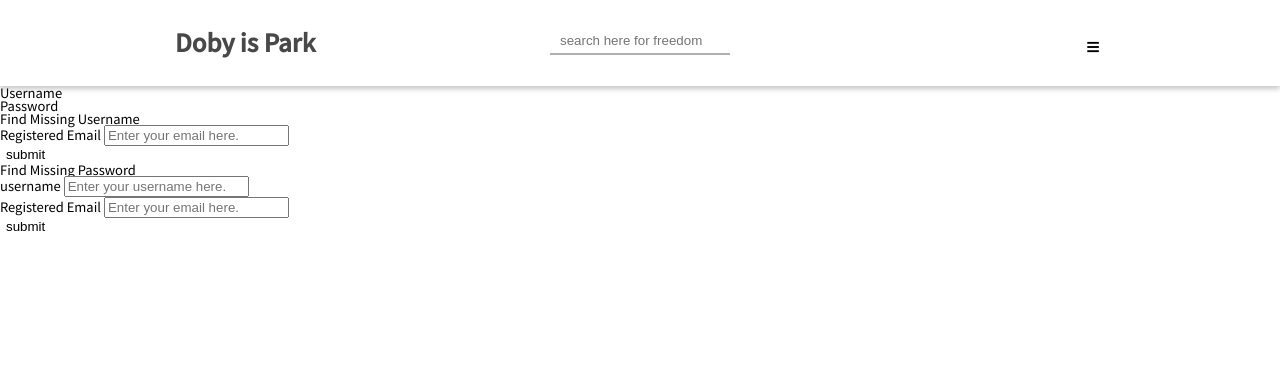
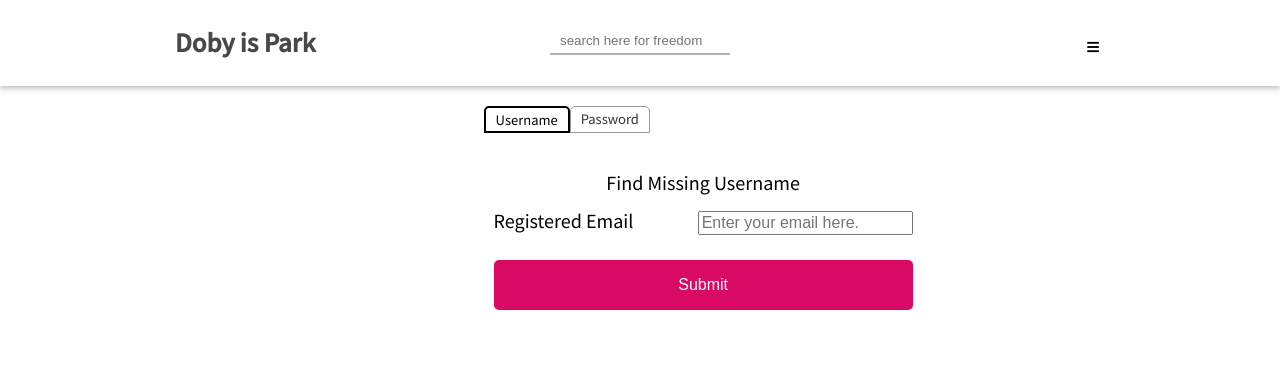
Before and after one commit to FC-2021-FinalProject/Final-Project, a Django app: page /IdSearch/ in a window 1280 px wide. Shown: the top 386 px of the page. Run offline with Django 3.2, Linux system fonts and the light colour scheme; some libraries are stand-ins or nearby versions.

Commit message:
feat: initial css styling for idpwsearch.html

```diff
--- a/studycafe/static/style.css
+++ b/studycafe/static/style.css
@@ -286,6 +286,12 @@ button{
     border-radius: 0 0 8px 8px;
 }
 /* ----------------- forgot id/pw link  -------------------- */
+.html-wrapper{
+    max-width: 930px;
+    margin: 0 auto;
+    padding: 20px;
+    position: relative;
+}
 .idpw-search-container{
     width: 100%;
     margin-top: 15px;
@@ -328,12 +334,97 @@ button{
 }
 
 /* ----------------- IdPwSearch.html-------------------- */
-/* style for testing */
-/* .active{ */
-    /* font-size: 24px; */
-    /* transition-property: font-size; */
-    /* transition-duration: 4s; */
-/* } */
+.idpw-search-main-container{
+    display: block;
+    margin-left: 37%;
+    margin-right: auto;
+    width: 50%;
+}
+.search-list {
+    display: flex;
+    flex-direction: row;
+    flex-wrap: nowrap;
+    margin: 20px 10px;
+}
+
+.search-list > li {
+    display: block;
+    padding: 5px 10px;
+    text-align: center;
+    border-radius: 5px 5px 0px 0px;
+    border:1px solid gray;
+    opacity: 0.8;
+}
+
+.search-list > li.active {
+    border:2px solid rgb(0, 0, 0);
+    opacity: 1;
+}
+
+.idpw-search-body{
+    flex-wrap: wrap;
+    margin-left: 0px;
+    display: inline-block;
+    padding: 20px;
+}
+.idpw-search-body > section{
+    display: none;
+}
+.idpw-search-body > section.active{
+    display: inline-block;
+}
+.id-search-header, .pw-search-header{
+    width: 100%;
+    font-size: large;
+    text-align: center;
+    padding-bottom: 20px;
+}
+.id-search-email-block, .pw-search-email-block, .pw-search-username-block{
+    font-size: large;
+}
+.id-search-email-block > label, .pw-search-email-block > label, .pw-search-username-block > label{
+    width: 200px;
+    text-align: left;
+    display: inline-block;
+}
+.id-search-email-block > input, .pw-search-email-block > input, .pw-search-username-block > input{
+    font-size: medium;
+    margin-bottom: 10px;
+}
+
+
+.auth-labels{
+    position: absolute;
+    top: 15px;
+    margin-left: 20px;
+    font-size: large;
+    color: rgb(176, 176, 176)
+}
+.auth-input-items{
+    outline: none;
+    box-sizing: border-box;
+    border: 1px solid rgb(176, 176, 176);
+    padding-top: 20px;
+    padding-left: 20px;
+    width: 100%;
+    height: 50px;
+}
+.search-submit-button{
+    background: #d80a63;
+    box-sizing: border-box;
+    text-decoration: none;
+    color: #fff;
+    font-size: medium;
+    border-radius: 5px;
+    padding: 10px 5px;
+    width: 100%;
+    height: 50px;
+    text-align: center;
+    margin-top: 15px;
+    cursor: pointer;
+}
+
+
 
 
 /* ----------------- PUprofile.html-------------------- */
--- a/studycafe/templates/IdPwSearch.html
+++ b/studycafe/templates/IdPwSearch.html
@@ -9,22 +9,23 @@
 
 {% block content %}
 {% include 'header-nav.html' %}
+<main class="idpw-search-main-container">
+    <section class="idpw-html-wrapper">
         <ul class="search-list">
             <li class="search-id-selector search-id active" id="search-id">Username</li>
             <li class="search-pw-selector search-pw" id="search-pw">Password</li>
         </ul>
-
             <div class="idpw-search-body">
                 <section class="id-search-container search-id active">
                     <h2 class="id-search-header">Find Missing Username</h2>
                     <div class="id-search-container">
                         <form action="{% url 'IdSearch' %}" method="POST">
                             {% csrf_token %}
-                <div class="pw-search-email-block">
+                            <div class="id-search-email-block">
                                 <label for="validation-email1">Registered Email</label>
                                 <input type="text" id="validation-email1" name="validation-email1" placeholder="Enter your email here.">
                             </div>
-                <button type="submit">submit</button>
+                            <button class="search-submit-button" type="submit">Submit</button>
                         </form>
                     </div>
                 </section>
@@ -32,16 +33,19 @@
                     <h2 class="pw-search-header">Find Missing Password</h2>
                     <form action="{% url 'PwSearch' %}" method="POST">
                         {% csrf_token %}
-            <div class="pw-search-username-block>
-                <label for="validation-id">username</label>
+                        <div class="pw-search-username-block">
+                            <label for="validation-id">Username</label>
                             <input type="text" id="validation-id" name="validation-id" placeholder="Enter your username here.">
                         </div>
                         <div class="pw-search-email-block">
                             <label for="validation-email2">Registered Email</label>
                             <input type="text" id="validation-email2" name="validation-email2" placeholder="Enter your email here.">
                         </div>
-            <button type="submit">submit</button>
+                        <button class="search-submit-button" type="submit">Submit</button>
                     </form>
                 </section>
             </div>
+        </article>
+    </section>
+</main>
 {% endblock content %}
```
Lines whose indentation alone changed are shown as unchanged.
